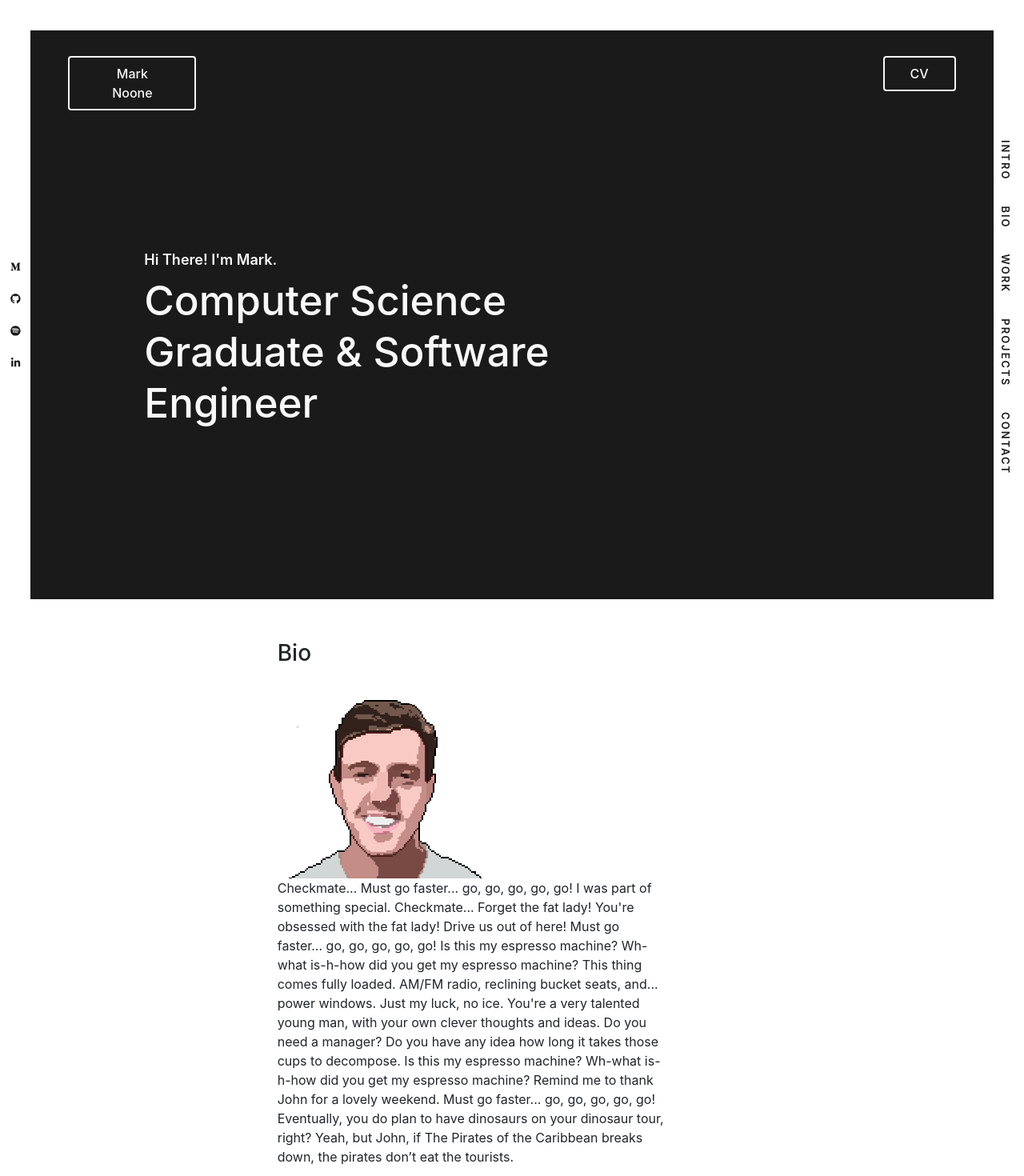
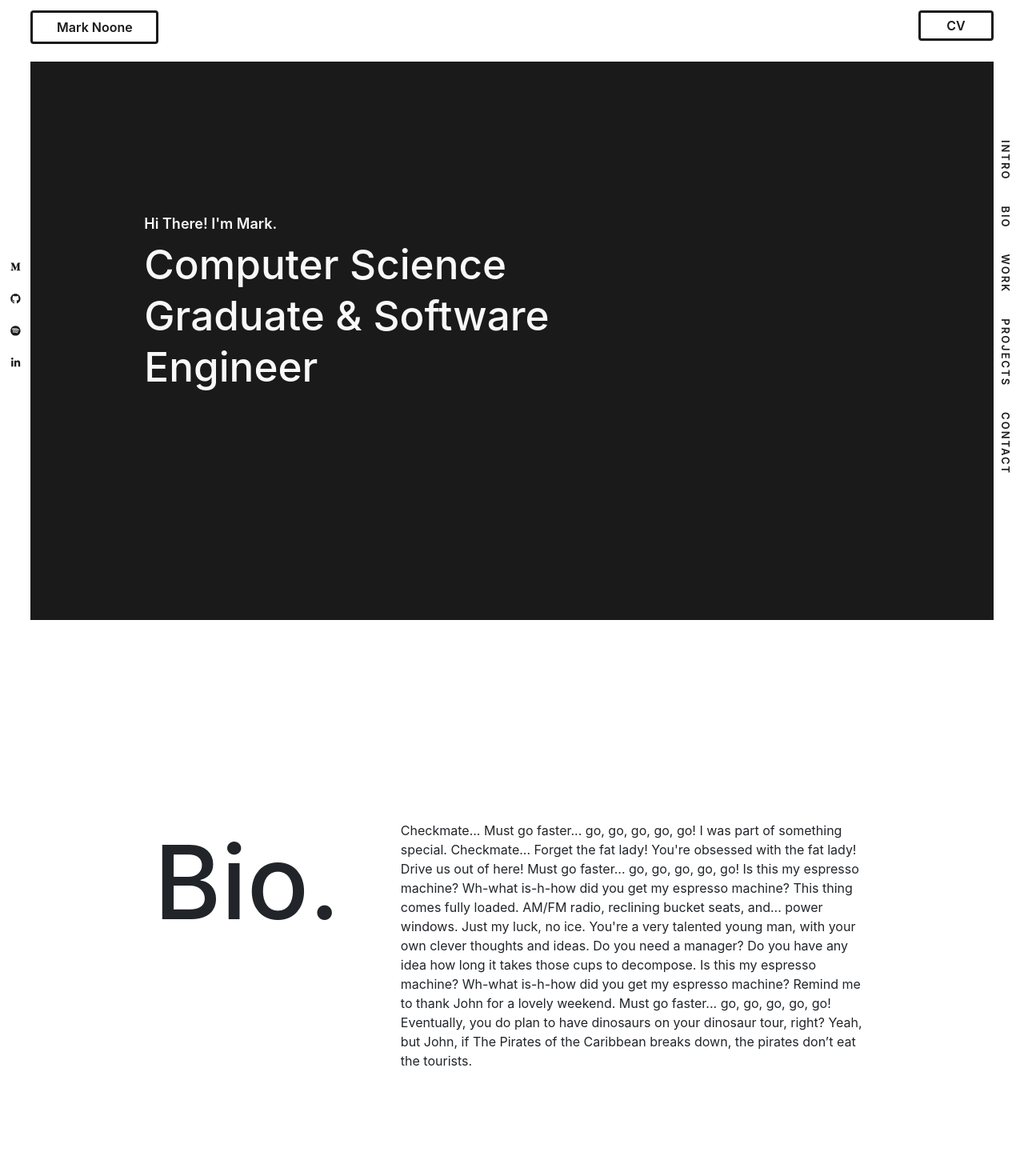
Before and after one commit to marknoone/Personal-Portfolio, a React (Create React App) app: page / in a window 1280 px wide. Shown: the top 1470 px of the page at 80% size. Built offline with nearby package versions, Linux system fonts and the light colour scheme.

Commit message:
Added bio template and modified header for white background

```diff
--- a/src/app/app.css.tsx
+++ b/src/app/app.css.tsx
@@ -10,13 +10,17 @@ export const PrimaryColourBG: CSS.Properties = { backgroundColor: '#72EFDD' }
 
 // Layout elements
 export const MainContainer: CSS.Properties = {
-    padding: '3vw 3vw',
+    padding: '.5vw 3vw',
 }
 
 export const LandingSectionLayout: CSS.Properties = {
-    height: 'calc(100vh - 7vw)',
+    height: 'calc(100vh - 8vw)',
     width: '100%',
     backgroundColor: '#1A1A1A',
     padding: '32px',
     marginBottom: '4vw'
 }
+
+export const ContentSection: CSS.Properties = {
+    padding: '25vh 0px',
+}
--- a/src/app/app.tsx
+++ b/src/app/app.tsx
@@ -3,7 +3,7 @@ import { Brand } from './components/brand';
 import { BorderBtn } from './components/borderBtn';
 import { SocialPanel } from './components/socialpanel';
 import { ShortcutsPanel } from './components/shortcutspanel';
-import { LandingSectionLayout, MainContainer, NoMargin, NoPadding } from './app.css';
+import { LandingSectionLayout, MainContainer, NoMargin, NoPadding, ContentSection } from './app.css';
 
 const App:React.FunctionComponent = () => {
   return <>
@@ -13,20 +13,17 @@ const App:React.FunctionComponent = () => {
         <ShortcutsPanel />
       </div>
 
-      <div className="container-fluid" style={{...NoMargin, ...NoPadding}}>
+      <div className="container-fluid" style={{...NoMargin, ...NoPadding}} id="intro">
+        <div style={{...NoMargin, width: '100%', padding: '1vw 3vw 0px 3vw'}}>
+          <div style={{width: '160px', display: 'inline-block'}}><Brand /></div>
+          <div style={{float: 'right'}}>
+            <BorderBtn name="CV" onClick={() => {}}/>
+          </div>
+        </div>
+
         <div style={MainContainer}>
-
           {/* --------------- Landing Section ---------- */}
           <div style={LandingSectionLayout}>
-            <div className="row" style={{...NoMargin}}>
-              <div className="col-lg-4"><Brand /></div>
-              <div className="col-lg-2 offset-lg-6">
-                <div style={{float: 'right'}}>
-                  <BorderBtn name="CV" onClick={() => {}}/>
-                </div>
-              </div>
-            </div>
-
             <div className="row" style={{ ...NoMargin, paddingTop: '20vh'}}>
               <div className="col-lg-6 offset-lg-1">
                 <h4 style={{fontSize: '18px', fontWeight: 600, lineHeight: '21px', color: '#f8f8f8'}}>Hi There! I'm Mark.</h4>
@@ -36,10 +33,13 @@ const App:React.FunctionComponent = () => {
           </div>
 
           {/* ----------------- Bio Section ------------ */}
-          <div className="row justify-content-center">
-            <div className="col-lg-5 offset-lg-2">
-              <h3>Bio</h3>
-              <img src="avatar.png" alt="pixel-based image of portfolio profile picture" />
+          <div className="row justify-content-center" style={{...ContentSection}} id="bio">
+            <div className="col-lg-2">
+              <h1 style={{fontSize: '8rem'}}>Bio.</h1>
+                {/* <img  style={{width:'10vw', height: '10vw', borderRadius: '50%'}}
+                    src="avatar.png" alt="pixel-based image of portfolio profile picture" /> */}
+            </div>
+            <div className="col-lg-6 offset-lg-1">
               <p>
                   Checkmate... Must go faster... go, go, go, go, go! I was part of something special.
                   Checkmate... Forget the fat lady! You're obsessed with the fat lady! Drive us out
@@ -57,22 +57,22 @@ const App:React.FunctionComponent = () => {
                   if The Pirates of the Caribbean breaks down, the pirates don’t eat the tourists.
               </p>
             </div>
-            <div className="col-lg-3"><img src={""} alt="" /></div>
           </div>
 
           {/* ----------------- Work Section ----------- */}
-          <div className="row">
+          <div className="row justify-content-center" style={{paddingBottom: '25vh'}} id="work">
+            <div className="col-lg-9" style={{borderTop: '2px solid #dedede', paddingBottom: '25vh'}}></div>
 
           </div>
 
           {/* ----------------- Projects Section ----------- */}
-          <div className="row"></div>
+          <div className="row" style={{...ContentSection}} id="projects"></div>
 
           {/* --------------- Contact Section ---------- */}
-          <div className="row"></div>
+          <div className="row" style={{...ContentSection, backgroundColor: '#DEE2E6'}} id="contact"></div>
 
           {/* ------------------ Footer ---------------- */}
-          <div className="row"></div>
+          <div className="row" style={{...ContentSection, backgroundColor: '#CED4DA'}}></div>
 
         </div>
       </div>
--- a/src/app/components/borderBtn/borderBtn.css
+++ b/src/app/components/borderBtn/borderBtn.css
@@ -1,17 +1,17 @@
 .border-btn {
     display: block;
-    color: #f8f8f8;
-    border: 2px solid #f8f8f8;
+    color: #1A1A1A;
+    border: 3px solid #1A1A1A;
     border-radius: 4px;
-    padding: 8px 32px;
-    font-weight: 500;
+    padding: 4px 32px;
+    font-weight: 600;
     font-size: 16px;
     cursor: pointer;
 }
 
 .border-btn:hover {
     text-decoration: none;
-    background-color: #f8f8f8;
-    color: #1A1A1A;
+    background-color: #1A1A1A;
+    color: #f8f8f8;
     border: none;
 }
--- a/src/app/components/brand/brand.tsx
+++ b/src/app/components/brand/brand.tsx
@@ -3,12 +3,12 @@ import React from 'react';
 const Brand: React.FunctionComponent = () => {
     return <p style={{
         fontSize: '16px',
-        fontWeight: 500,
+        fontWeight: 600,
         textAlign: 'center',
-        padding: '8px 32px',
-        color: '#f8f8f8',
+        padding: '6px 24px',
+        color: '#1A1A1A',
         maxWidth: '160px',
-        border: '2px solid #f8f8f8',
+        border: '3px solid #1A1A1A',
         borderRadius: '4px'
     }}>Mark Noone</p>
 }
```
